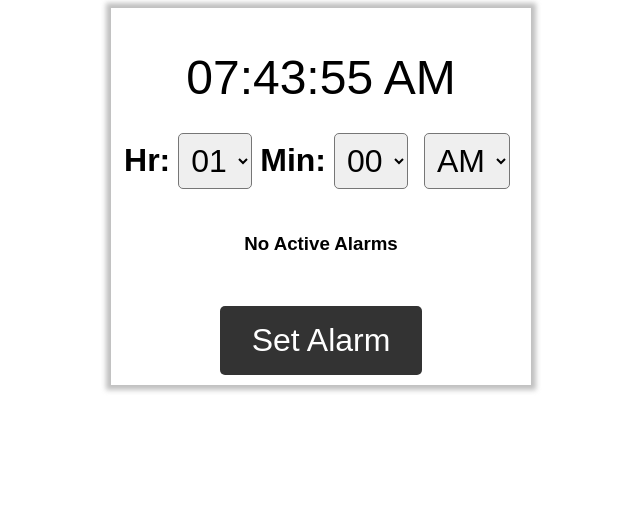
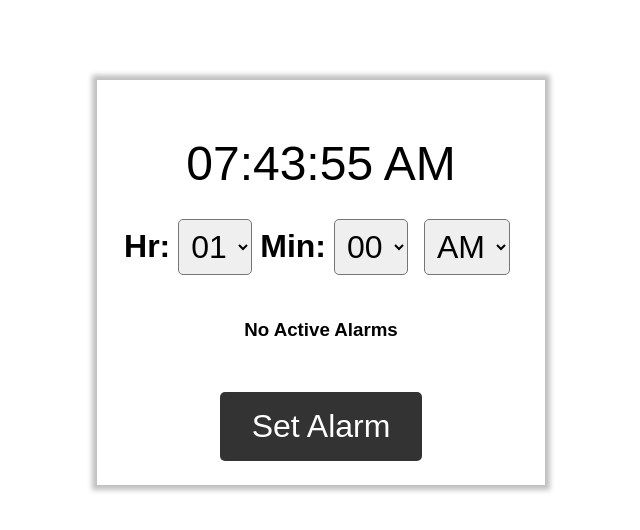
Before and after one commit to Biyayaa/alarmclock, a plain HTML site: page index.html in a window 1280 px wide. Shown: the whole page, without its empty margins (319-959 px from the left). Drawn offline with Linux system fonts and the light colour scheme.

Commit message:
updated ui

```diff
--- a/style.css
+++ b/style.css
@@ -10,7 +10,8 @@ main {
     max-width: 400px;
     margin: 0 auto;
     text-align: center;
-    padding: 10px;
+    padding: 1.5rem;
+    margin-top: 5rem;
 }
 
 /* Headings styles */
```
